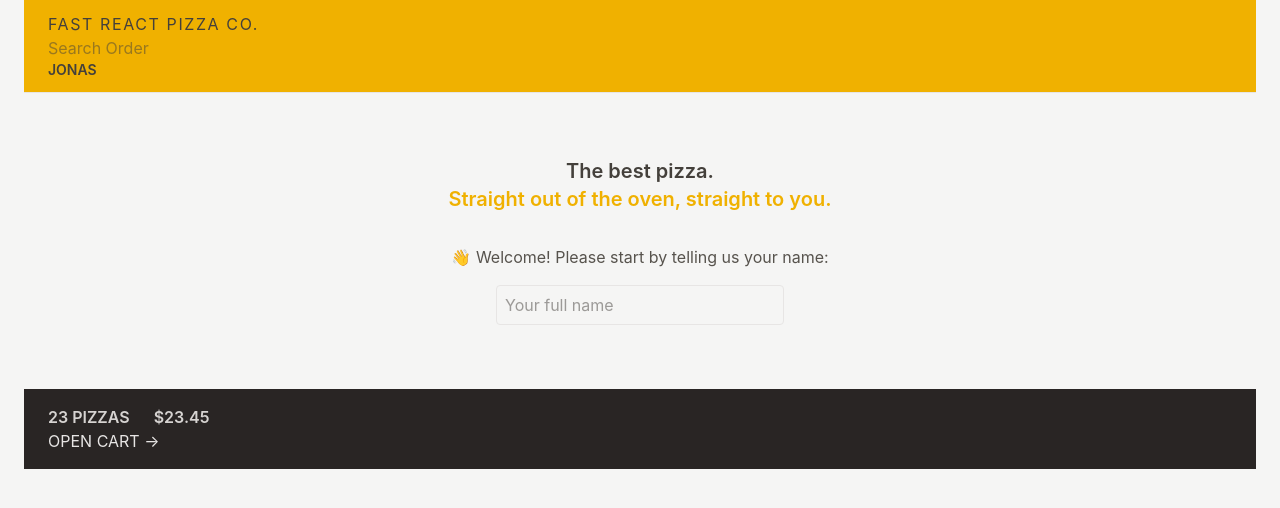
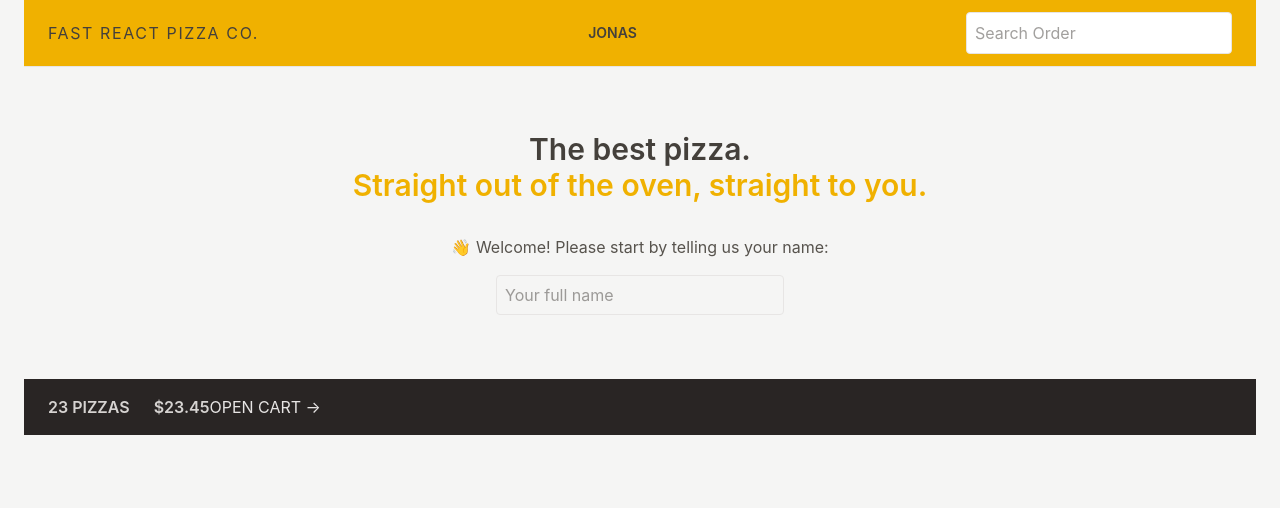
Before and after one commit to DENBARIT/PizzaDeliveryApplication, a React (Vite) app: page / in a window 1280 px wide. Shown: the top 508 px of the page. Built offline with nearby package versions, Linux system fonts and the light colour scheme.

Commit message:
feat(ui) flex desgins for header,cartOverview

```diff
--- a/TailwindCss/note.md
+++ b/TailwindCss/note.md
@@ -21,3 +21,4 @@
 ->hidden=>for display none,block,inline,inline-block  .
 =>media query=>for the given media queries,sm,md
 =>This means as the margin reaches sm then the margin will overwrite the default my-10 to my-16
+=>for flex=>use flex to display,align items =>to align vertically,
--- a/src/Features/cart/CartOverview.jsx
+++ b/src/Features/cart/CartOverview.jsx
@@ -2,7 +2,7 @@
 import { Link } from "react-router-dom";
 function CartOverview() {
   return (
-    <div className="bg-stone-800 uppercase text-stone-200 px-4 py-4 sm:px-6 text-sm md:text-base" >
+    <div className="bg-stone-800 uppercase text-stone-200 px-4 py-4 sm:px-6 text-sm md:text-base flex" >
       <p className="text-stone-300 font-semibold space-x-4 sm:space-x-6">
         <span>23 pizzas</span>
         <span>$23.45</span>
--- a/src/Features/order/SearchOrde.jsx
+++ b/src/Features/order/SearchOrde.jsx
@@ -10,7 +10,7 @@
     setQuery("")
 }
     return (<form onSubmit={handleSubmit}>
-        <input placeholder="Search Order"  value={query} onChange={(e)=>setQuery(e.target.value)}/>
+        <input placeholder="Search Order"  value={query} onChange={(e)=>setQuery(e.target.value)} className="border border-stone-200 bg-white rounded px-2 py-2"/>
     </form>
     )
 }
--- a/src/Features/user/Username.jsx
+++ b/src/Features/user/Username.jsx
@@ -1,5 +1,5 @@
 function Username(){
-return (<div className="text-sm font-semibold">
+return (<div className="hidden text-sm font-semibold md:block">
     Jonas
 </div>)
 }
--- a/src/ui/Header.jsx
+++ b/src/ui/Header.jsx
@@ -4,10 +4,11 @@
 
 function Header(){
     return (
-        <header className="bg-yellow-500 px-4 py-3 uppercase border-b border-stone-200 sm:px-6">
+        <header className="bg-yellow-500 px-4 py-3 uppercase border-b border-stone-200 sm:px-6 flex justify-between items-center ">
             <Link to="/" className="tracking-widest">Fast React Pizza Co.</Link>
+<Username/>
         <SearchOrder/>
-<Username/>
+
         </header>
     )
 }
--- a/src/ui/Home.jsx
+++ b/src/ui/Home.jsx
@@ -2,8 +2,8 @@
 
 function Home() {
   return (
-    <div className="my-10 text-center sm:my-16">
-      <h1 className="mb-8 text-xl font-semibold ">
+    <div className="my-10 text-center sm:my-16 px-4">
+      <h1 className="mb-8 text-xl font-semibold  md:text-3xl">
         The best pizza.
         <br />
         <span className="text-yellow-500">
```
